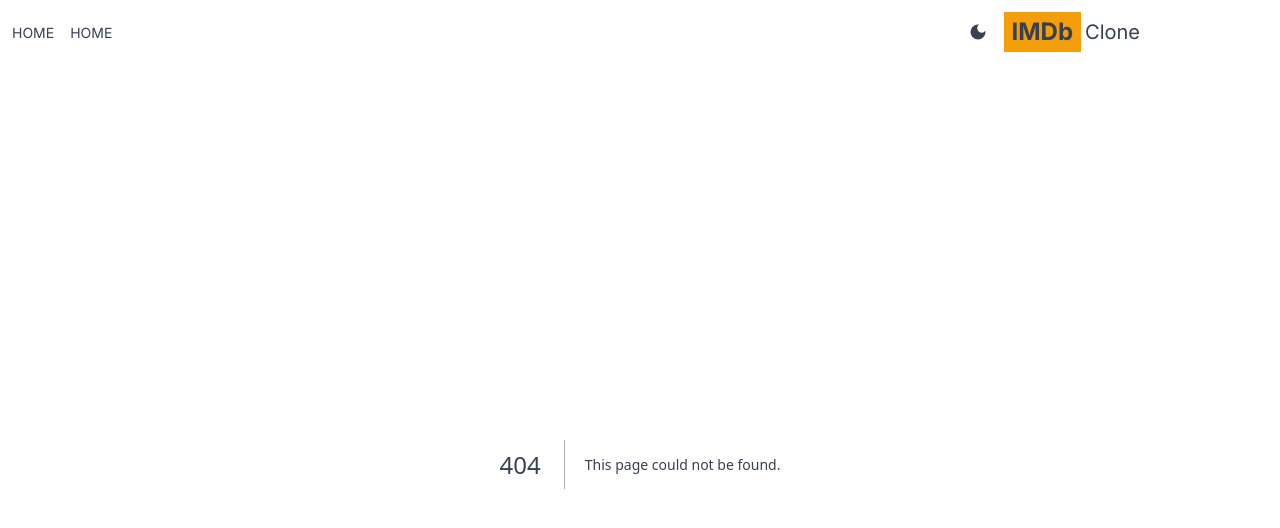
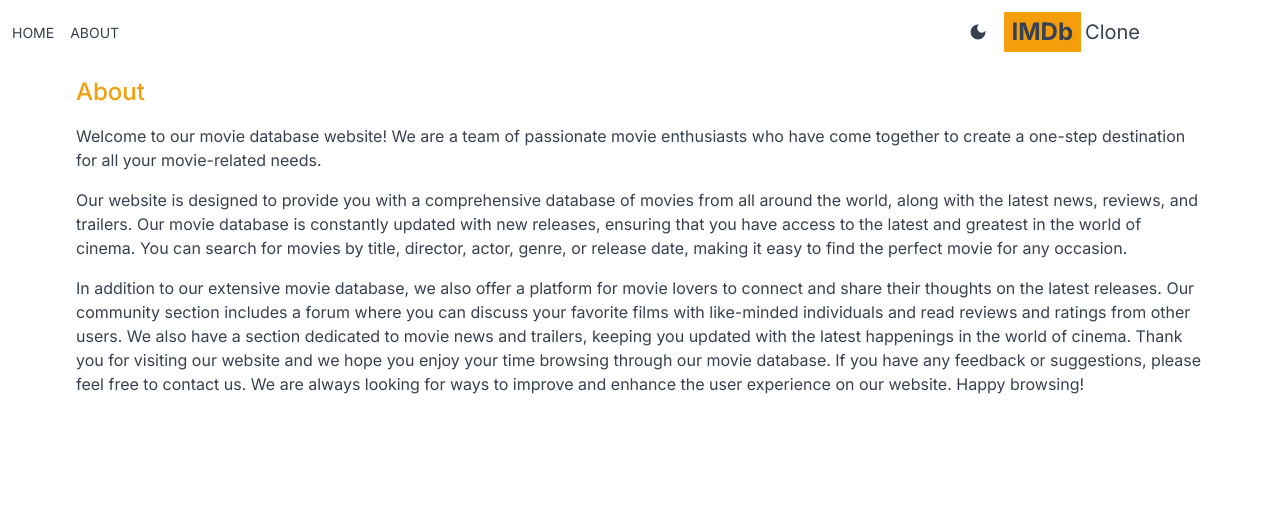
Before and after one commit to walmir-marques/tmdb-next-clone-app, a Next.js app: page /about in a window 1280 px wide. Before the commit this address had no page. Shown: the top 528 px of the page. Built offline with nearby package versions, Linux system fonts and the light colour scheme.

Commit message:
Add About Page

```diff
--- /dev/null
+++ b/src/app/about/page.jsx
@@ -0,0 +1,36 @@
+function page() {
+  return (
+    <div className="max-w-6xl mx-auto p-3 space-y-4">
+      <h1 className="text-2xl font-medium text-amber-500">About</h1>
+      <p>
+        Welcome to our movie database website! We are a team of passionate movie
+        enthusiasts who have come together to create a one-step destination for
+        all your movie-related needs.
+      </p>
+      <p>
+        Our website is designed to provide you with a comprehensive database of
+        movies from all around the world, along with the latest news, reviews,
+        and trailers. Our movie database is constantly updated with new
+        releases, ensuring that you have access to the latest and greatest in
+        the world of cinema. You can search for movies by title, director,
+        actor, genre, or release date, making it easy to find the perfect movie
+        for any occasion.
+      </p>
+      <p>
+        In addition to our extensive movie database, we also offer a platform
+        for movie lovers to connect and share their thoughts on the latest
+        releases. Our community section includes a forum where you can discuss
+        your favorite films with like-minded individuals and read reviews and
+        ratings from other users. We also have a section dedicated to movie news
+        and trailers, keeping you updated with the latest happenings in the
+        world of cinema. Thank you for visiting our website and we hope you
+        enjoy your time browsing through our movie database. If you have any
+        feedback or suggestions, please feel free to contact us. We are always
+        looking for ways to improve and enhance the user experience on our
+        website. Happy browsing!
+      </p>
+    </div>
+  );
+}
+
+export default page;
--- a/src/components/Header.jsx
+++ b/src/components/Header.jsx
@@ -9,7 +9,7 @@
     <div className="flex justify-between items-center p-3 max-w-6xl max-auto">
       <div className="flex gap-4">
         <MenuItem title="Home" address="/" Icon={AiFillHome} />
-        <MenuItem title="Home" address="/" Icon={BsFillInfoCircleFill} />
+        <MenuItem title="About" address="/about" Icon={BsFillInfoCircleFill} />
       </div>
       <div className="flex items-center gap-4">
         <DarkModSwitch />
```
